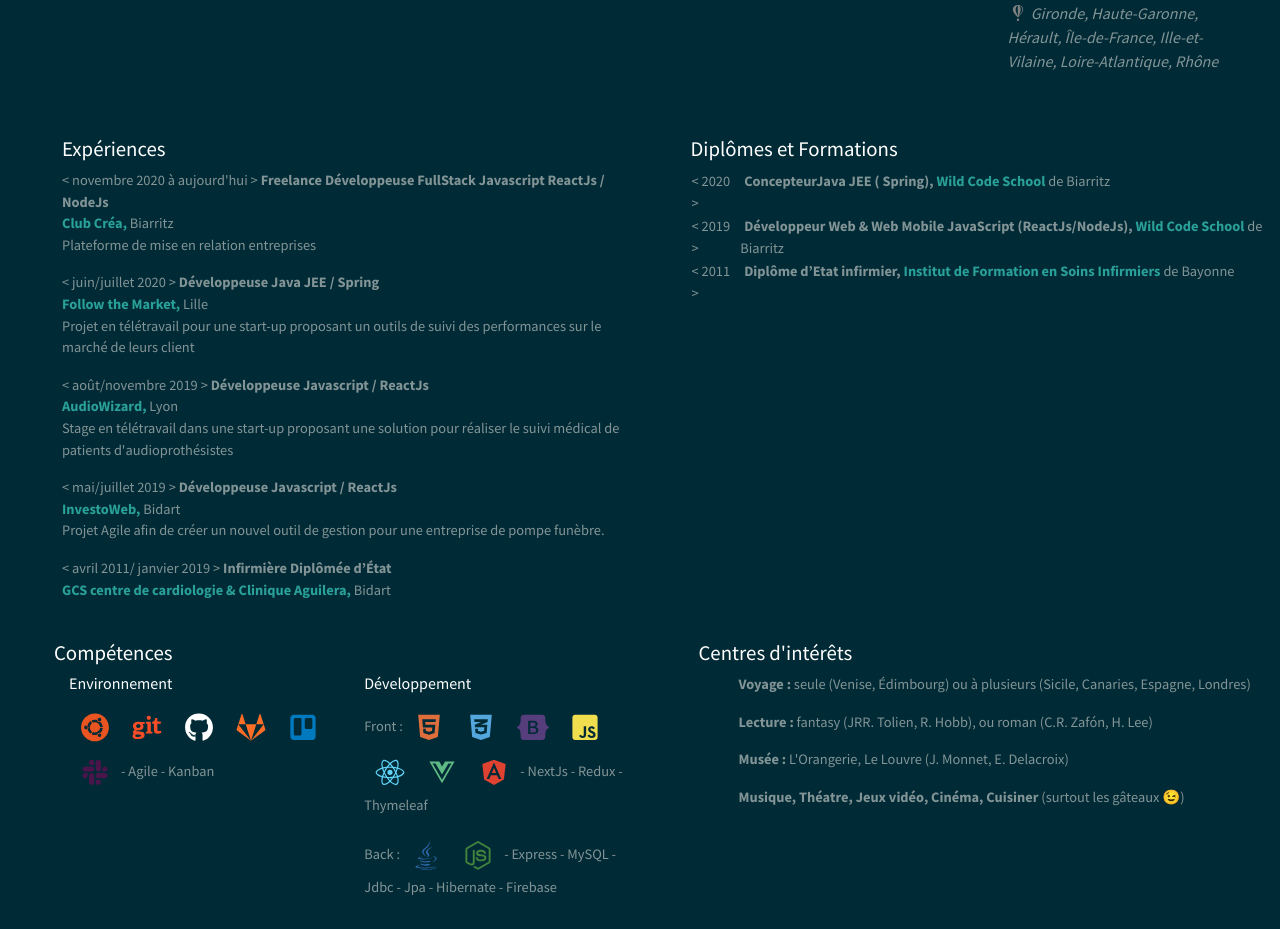
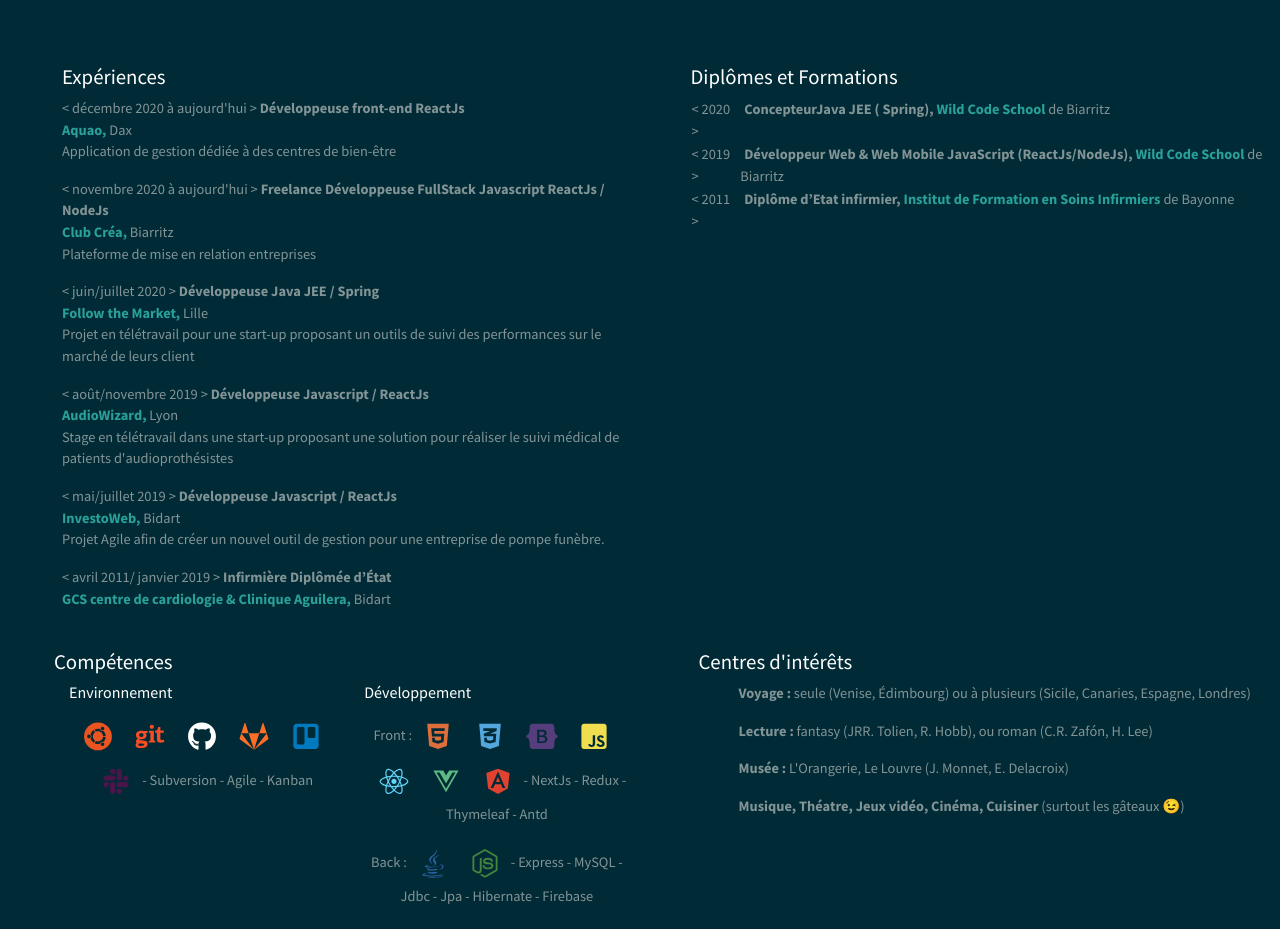
Before and after one commit to Zesysy/my-web-site, a Next.js app: page /resume in a window 1280 px wide. Shown: the part 143-1072 px from the top of the page. Built offline with nearby package versions, Linux system fonts and the light colour scheme.

Commit message:
update resume

```diff
--- a/components/resume/BodyResume.jsx
+++ b/components/resume/BodyResume.jsx
@@ -28,7 +28,7 @@ const BodyResume = () => {
         <a
           tag="button"
           className="btn btn-secondary float-right mr-4"
-          href="/static/myCv.pdf"
+          href="/static/cv_sylene_manusset.pdf"
           target="_blank"
         >
           Téléchargez mon CV
--- a/components/resume/Experiences.jsx
+++ b/components/resume/Experiences.jsx
@@ -3,6 +3,15 @@ const Experiences = () => {
     <>
       <article className="textExperience pl-md-4">
         <h4>Expériences</h4>
+        <p className="textExperience">
+          {"<"} décembre 2020 à aujourd'hui {"> "}
+          <strong>Développeuse front-end ReactJs</strong>
+          <br />
+          <span>Aquao,</span> Dax
+          <br />
+          Application de gestion dédiée à des centres de bien-être
+          <br />
+        </p>
         <p className="textExperience">
           {"<"} novembre 2020 à aujourd'hui {"> "}
           <strong>
--- a/components/resume/ResumeHeader.jsx
+++ b/components/resume/ResumeHeader.jsx
@@ -22,11 +22,11 @@ const ResumeHeader = () => {
       logo: faHome,
       label: "64210, Arbonne",
     },
-    {
-      logo: faFly,
-      label:
-        "Gironde, Haute-Garonne, Hérault, Île-de-France, Ille-et-Vilaine, Loire-Atlantique, Rhône",
-    },
+    // {
+    //   logo: faFly,
+    //   label:
+    //     "Gironde, Haute-Garonne, Hérault, Île-de-France, Ille-et-Vilaine, Loire-Atlantique, Rhône",
+    // },
   ];
 
   return (
--- a/components/resume/Skills.jsx
+++ b/components/resume/Skills.jsx
@@ -23,7 +23,7 @@ const Skills = () => {
         </Row>
         <Row className="justify-content-between m-0">
           <Col lg="6" md="5">
-            <p className="mt-1">
+            <p className="mt-1 textSkills">
               {itemsEnvironment.map((item, key) => (
                 <Fragment key={key}>
                   <FontAwesomeIcon
@@ -37,11 +37,11 @@ const Skills = () => {
                   <small>{item.text}</small>
                 </Fragment>
               ))}
-              - Agile - Kanban
+              - Subversion - Agile - Kanban
             </p>
           </Col>
           <Col lg="6" md="5">
-            <p className="mt-1">
+            <p className="mt-1 textSkills">
               Front :
               {itemsFront.map((item, key) => (
                 <Fragment key={key}>
@@ -55,9 +55,9 @@ const Skills = () => {
                   />
                 </Fragment>
               ))}
-              - NextJs - Redux - Thymeleaf
+              - NextJs - Redux - Thymeleaf - Antd
             </p>
-            <p className="mt-1">
+            <p className="mt-1 textSkills">
               Back :
               {itemsBack.map((item, key) => (
                 <Fragment key={key}>
```
Also changed, not shown: 2 other files (tests, documents, lock files or other folders).
